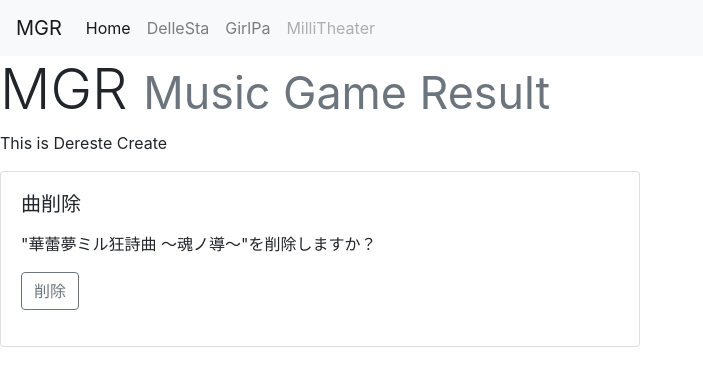
After one commit to jizoemma/MGame, a Django app: page /dereste/delete/1/ in a window 1280 px wide. The commit adds this page. Shown: the top 386 px of the page, without its empty margins (0-703 px from the left). Run offline with Django 3.2, Linux system fonts and the light colour scheme; data comes from the database, SQL or seed files in the repository; some libraries are stand-ins or nearby versions.

Commit message:
DeleteViewの実装

```diff
--- a/dereste/urls.py
+++ b/dereste/urls.py
@@ -7,5 +7,6 @@ urlpatterns = [
   path('', DeresteIndexView.as_view(), name='dereste'),
   #path('allList/', AllListView.as_view(), name='allList'),
   path('allList/', views.song_all_list, name='allList'),
-  path('create/', views.SongCreate.as_view(), name='create')
+  path('create/', views.SongCreate.as_view(), name='create'),
+  path('delete/<int:pk>/', views.SongDelete.as_view(), name='delete'),
 ]
--- a/dereste/views.py
+++ b/dereste/views.py
@@ -1,9 +1,11 @@
 from django.shortcuts import render
 from django.http import HttpResponse
-from django.views.generic import TemplateView, ListView, DetailView, CreateView, UpdateView
+from django.views.generic.edit import  UpdateView, DeleteView
 from .models import Songs
 from .filters import SongsFilter
 from .forms import CreateSongForm, CreateHelperForm
+from django.urls import reverse_lazy, reverse
+from django.views.generic import TemplateView,ListView,DetailView, CreateView
 
 # Create your views here.
 
@@ -33,4 +35,8 @@ def song_all_list(request):
     f = SongsFilter(request.GET, queryset=Songs.objects.all())
     return render(request, 'dereste_all_list.html', {'filter': f})
 
-# create detail result
+# Delete
+class SongDelete(DeleteView):
+  template_name = 'songs_confirm_delete.html'
+  model = Songs
+  success_url = reverse_lazy('allList')
--- a/templates/dereste_all_list.html
+++ b/templates/dereste_all_list.html
@@ -53,7 +53,7 @@
             <td>{{ obj.pk }}</td>
             <td>
                 <a href="#" class="btn btn-outline-success">modify</a>
-                <a href="#" class="btn btn-outline-danger">delete</a>
+                <a href="{% url 'delete' obj.pk %}" class="btn btn-outline-danger">delete</a>
             </td>
           </tr>
           {% include "pagination.html" %}
--- /dev/null
+++ b/templates/songs_confirm_delete.html
@@ -0,0 +1,20 @@
+{% extends "base2.html" %}
+{% block content %}
+  <p>This is Dereste Create</p>
+  <div class="card w-50">
+    <div class="card-body">
+      <h5 class="card-title">曲削除</h5>
+      <p>
+        <form method="post">
+          {% csrf_token %}
+
+          <p>"{{ object }}"を削除しますか？</p>
+          <button type="submit" class="btn btn-outline-secondary">
+            削除
+          </button>
+        </form>
+
+        </p>
+    </div>
+  </div>
+{% endblock content %}
```
